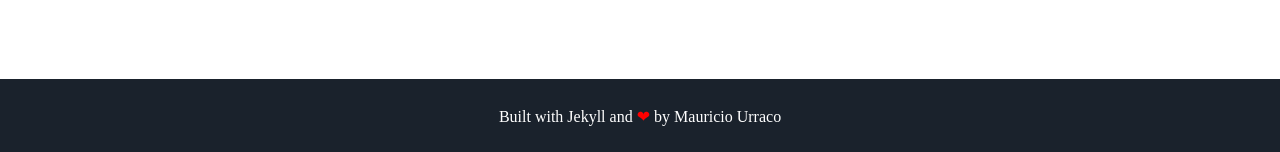
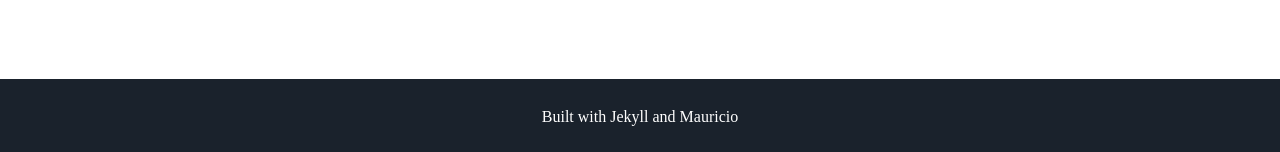
Before and after one commit to the-hatim/the-hatim.github.io, a Jekyll site: the page built from index.html, in a window 1280 px wide. Shown: the part 1798-1950 px from the top of the page. Built offline with Jekyll 4.4.1, drawn with Linux system fonts in a browser that asks for light colours; some web fonts are replaced.

Commit message:
Update footer.html

```diff
--- a/_includes/footer.html
+++ b/_includes/footer.html
@@ -1,6 +1,6 @@
 <footer class="footer">
     <!-- <p>&copy; {{ site.username }}</p> -->
-    <p>Built with Jekyll and <span class="love">❤</span> by <a href="https://github.com/murraco">Mauricio Urraco</a></p>
+    <p>Built with Jekyll and Mauricio</a></p>
 </footer>
 <script src="//cdn.jsdelivr.net/particles.js/2.0.0/particles.min.js"></script>
 <script src="{{ '/assets/js/sweet-scroll.min.js' | prepend: site.baseurl }}"></script>
```
